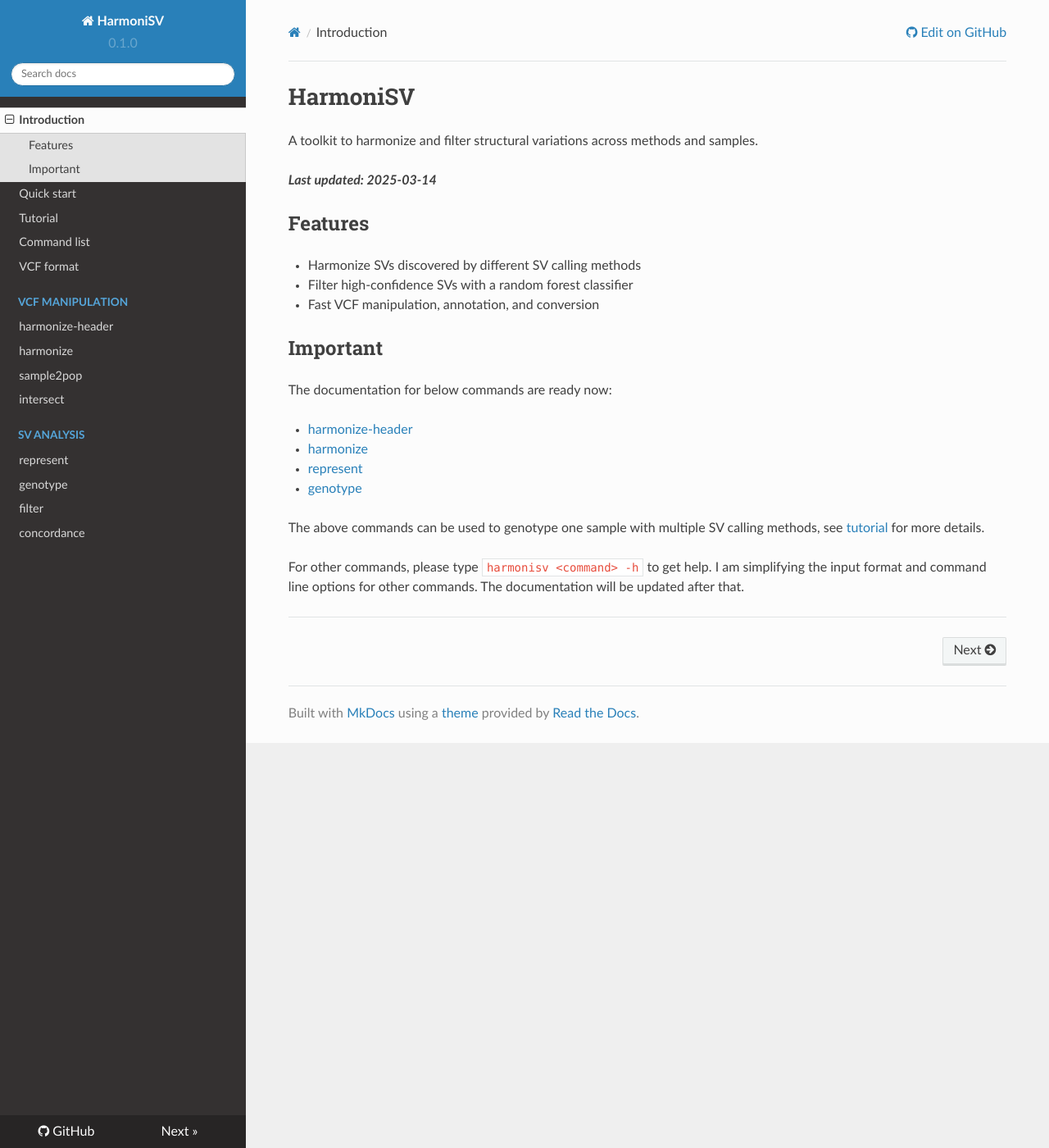
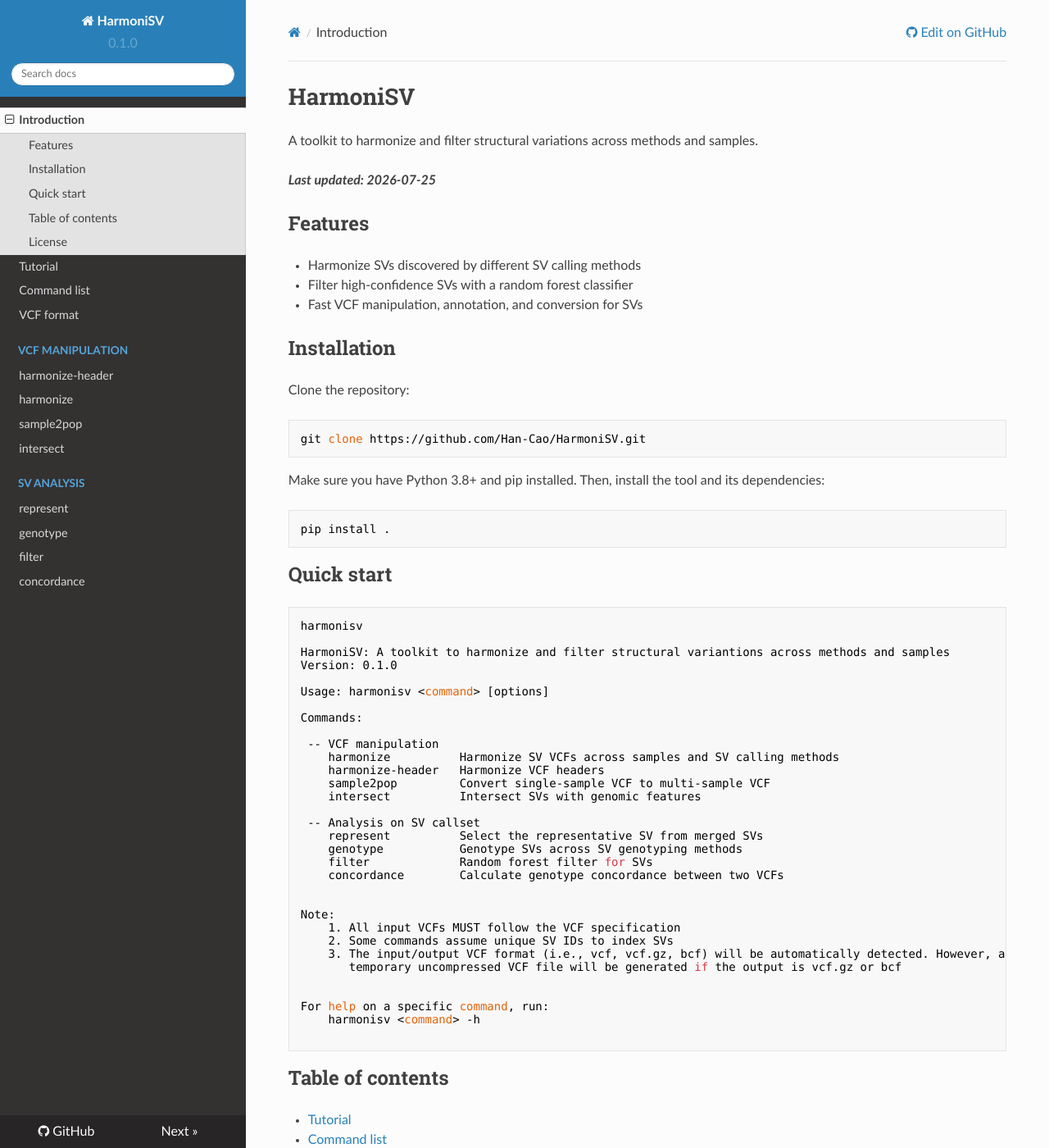
Before and after one commit to Han-Cao/HarmoniSV, an MkDocs documentation site: the page built from docs/index.md, in a window 1280 px wide and 1400 px high. Shown: the whole window at 82% size. Built offline with MkDocs 1.6.1, drawn with Linux system fonts in a browser that asks for light colours; nearby versions of some CDN libraries; some of the changed text lies outside the part shown.

Commit message:
[DOC]: update docs

````diff
--- a/docs/index.md
+++ b/docs/index.md
@@ -2,24 +2,71 @@
 
 A toolkit to harmonize and filter structural variations across methods and samples.
 
-***Last updated: 2025-03-14***
+***Last updated: 2026-07-25***
 
 ## Features
 - Harmonize SVs discovered by different SV calling methods
 - Filter high-confidence SVs with a random forest classifier
-- Fast VCF manipulation, annotation, and conversion
+- Fast VCF manipulation, annotation, and conversion for SVs
 
-## Important
-The documentation for below commands are ready now:
 
-- [harmonize-header]
-- [harmonize]
-- [represent]
-- [genotype]
+## Installation
 
-The above commands can be used to genotype one sample with multiple SV calling methods, see [tutorial] for more details.
+Clone the repository:
+``` bash
+git clone https://github.com/Han-Cao/HarmoniSV.git
+```
 
-For other commands, please type `harmonisv <command> -h` to get help. I am simplifying the input format and command line options for other commands. The documentation will be updated after that.
+Make sure you have Python 3.8+ and pip installed. Then, install the tool and its dependencies:
+``` bash
+pip install .
+```
+
+## Quick start
+``` bash
+harmonisv
+
+HarmoniSV: A toolkit to harmonize and filter structural variantions across methods and samples
+Version: 0.1.0
+
+Usage: harmonisv <command> [options]
+
+Commands:
+
+ -- VCF manipulation
+    harmonize          Harmonize SV VCFs across samples and SV calling methods
+    harmonize-header   Harmonize VCF headers
+    sample2pop         Convert single-sample VCF to multi-sample VCF
+    intersect          Intersect SVs with genomic features
+
+ -- Analysis on SV callset
+    represent          Select the representative SV from merged SVs
+    genotype           Genotype SVs across SV genotyping methods
+    filter             Random forest filter for SVs
+    concordance        Calculate genotype concordance between two VCFs
+
+
+Note:
+    1. All input VCFs MUST follow the VCF specification
+    2. Some commands assume unique SV IDs to index SVs
+    3. The input/output VCF format (i.e., vcf, vcf.gz, bcf) will be automatically detected. However, a
+       temporary uncompressed VCF file will be generated if the output is vcf.gz or bcf
+
+
+For help on a specific command, run:
+    harmonisv <command> -h
+
+```
+
+## Table of contents
+- [Tutorial](tutorial.md)
+- [Command list](command_list.md)
+- [VCF format](vcf_format.md)
+
+## License
+
+[MIT License](LICENSE)
+
 
 ----
 [harmonize]: VCF_manipulation/harmonize.md
@@ -32,3 +79,5 @@ For other commands, please type `harmonisv <command> -h` to get help. I am simpl
 [concordance]: SV_analysis/concordance.md
 
 [tutorial]: tutorial.md
+[command_list]: command_list.md
+[vcf_format]: vcf_format.md
--- a/mkdocs.yml
+++ b/mkdocs.yml
@@ -17,7 +17,6 @@ markdown_extensions:
 
 nav:
     - 'Introduction': 'index.md'
-    - 'Quick start': 'quick_start.md'
     - 'Tutorial': 'tutorial.md'
     - 'Command list': 'command_list.md'
     - 'VCF format': 'vcf_format.md'
--- a/pyproject.toml
+++ b/pyproject.toml
@@ -21,12 +21,6 @@ requires-python = ">=3.8"
 
 [project.optional-dependencies]
 dev = [
-    "ruff",
-    "pytest",
-    "pytest-order",
-    "pytest-cov"
-]
-doc = [
     "mkdocs"
 ]
 
````
Also changed, not shown: docs/quick_start.md (deleted, +0 -56 lines), docs/vcf_format.md (+1 -1 lines).
